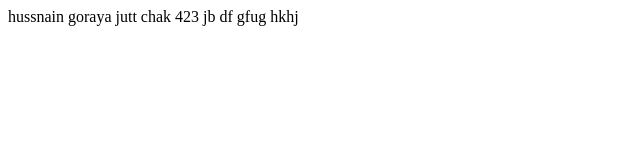
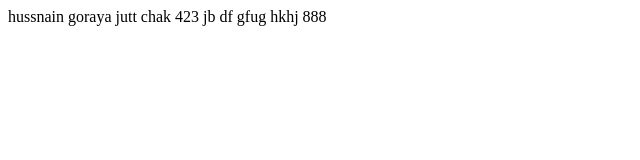
Before and after one commit to Hussnaingoraya/justinmind, a plain HTML site: page index.html in a window 1280 px wide. Shown: the full height of the page, 0-640 px from the left. Drawn offline with Linux system fonts and the light colour scheme.

Commit message:
Update index.html

```diff
--- a/index.html
+++ b/index.html
@@ -9,7 +9,7 @@
 <body>
     hussnain goraya jutt
     chak 423 jb df
-    gfug hkhj
+    gfug hkhj 888
 
 
 </body>
```
